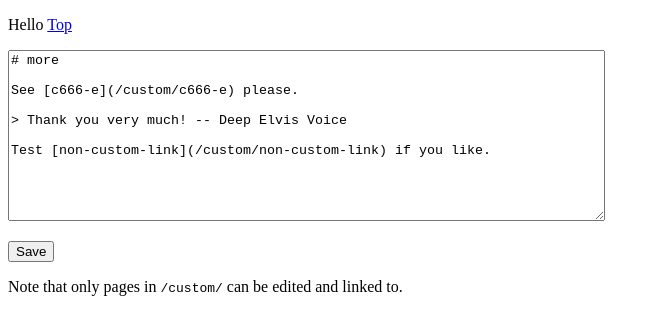
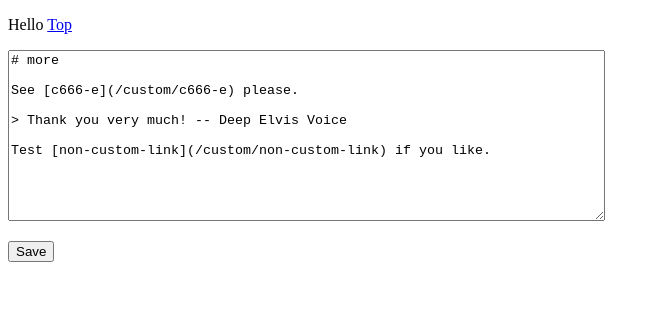
Before and after one commit to millette/t4, a Next.js app: page /custom/ed/more in a window 1280 px wide. Shown: the top 334 px of the page, without its empty margins (0-660 px from the left). Built offline with nearby package versions, Linux system fonts and the light colour scheme.

Commit message:
Remove custom link restriction note.

```diff
--- a/pages/custom/ed/[page].js
+++ b/pages/custom/ed/[page].js
@@ -48,10 +48,6 @@ const CustomEditPage = ({ MDXContent, page, errorCode }) => {
         <p>
           <button>Save</button>
         </p>
-        <p>
-          Note that only pages in <code>/custom/</code> can be edited and linked
-          to.
-        </p>
       </form>
     </div>
   )
--- a/public/non-custom-link.mdx
+++ b/public/non-custom-link.mdx
@@ -1,3 +1,5 @@
 # non-custom-link
 
 Let's try [p2](/p2) for a change, or even [home](/)!
+
+In any case, there's always [more](/custom/more).
```
